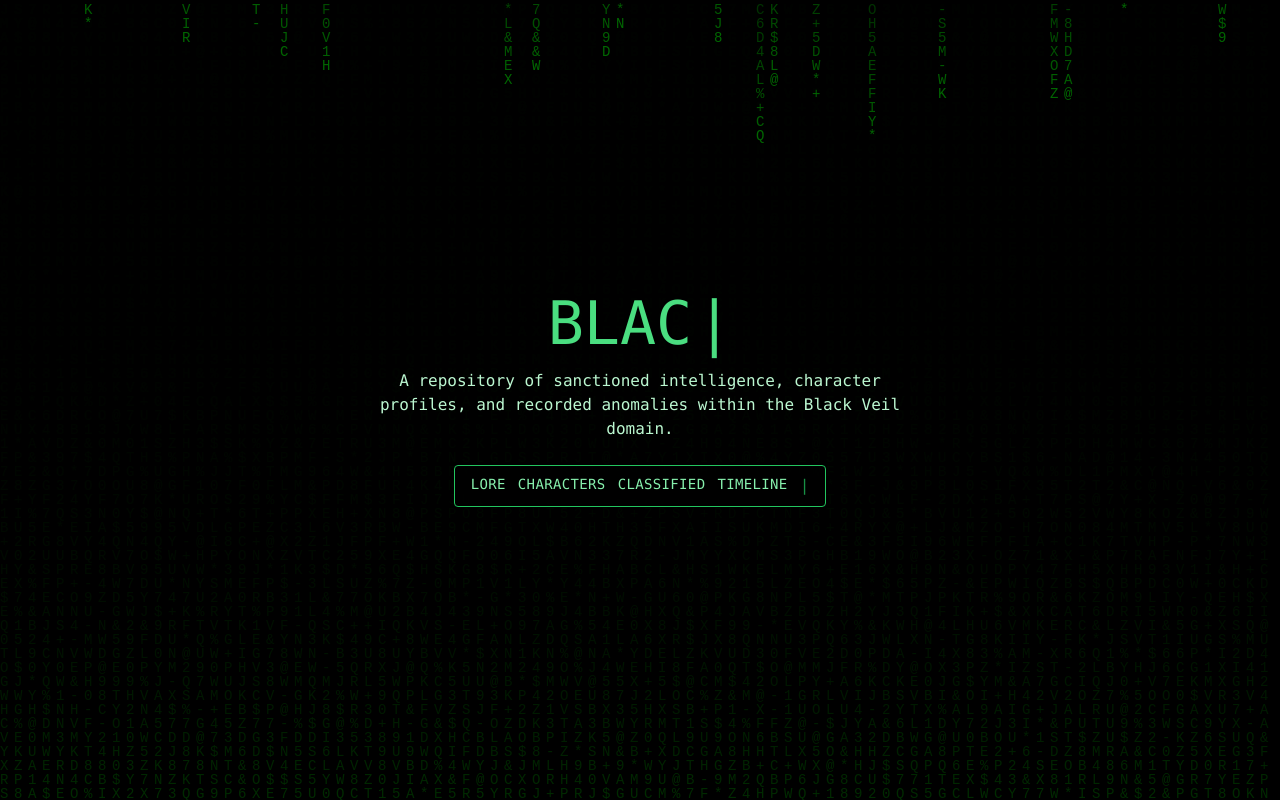
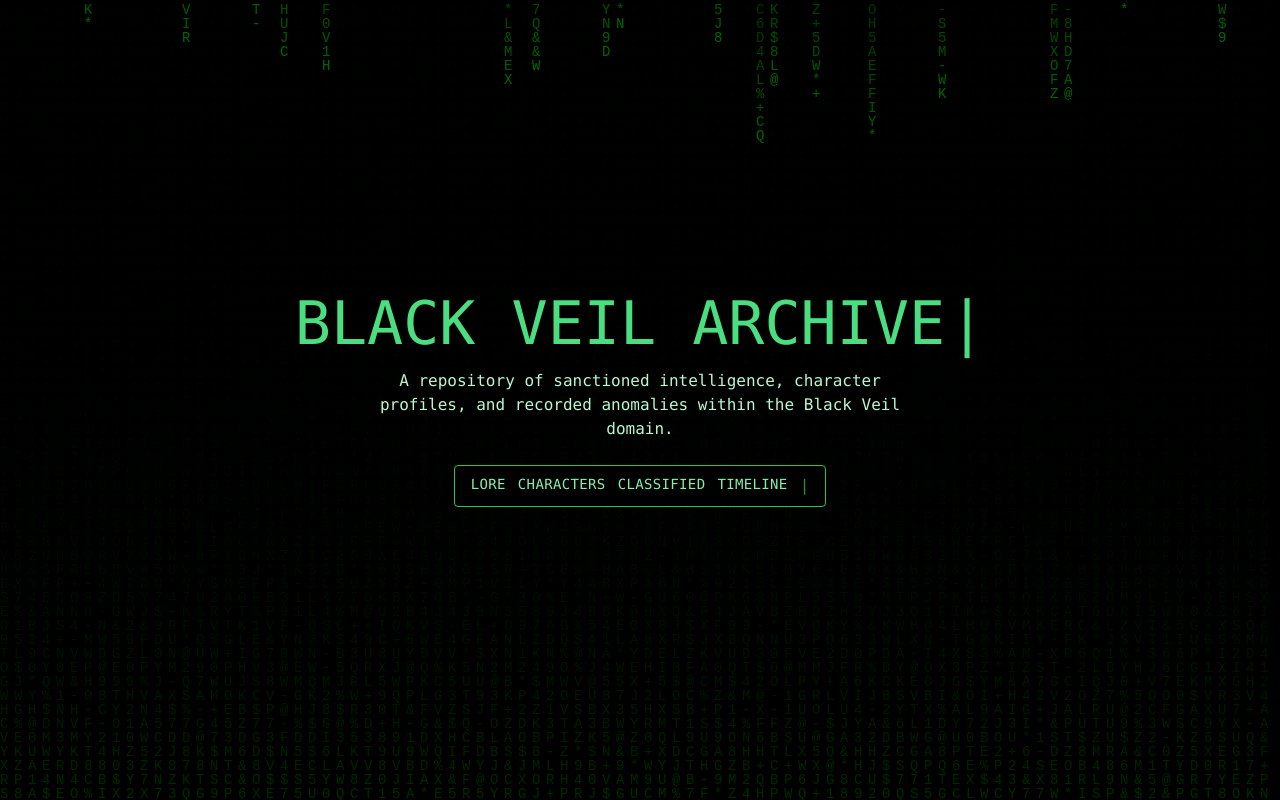
Before and after one commit to I-Am-Fox/BV-Foundation-Core, a Next.js app: page / in a window 1280 px wide. Built offline with nearby package versions, Linux system fonts and the light colour scheme.

Commit message:
Updated ConsoleTitle

```diff
--- a/components/ConsoleTitle.tsx
+++ b/components/ConsoleTitle.tsx
@@ -3,14 +3,16 @@
 interface ConsoleTitleProps {
   words: string[];
   className?: string;
-  pauseDuration?: number; // milliseconds
+  speed?: number;
+  pauseTime?: number;
 }
 
 const ConsoleTitle = ({
-                        words,
-                        className = '',
-                        pauseDuration = 1500,
-                      }: ConsoleTitleProps) => {
+  words,
+  className = '',
+  speed = 120,
+  pauseTime = 1500,
+}: ConsoleTitleProps) => {
   const [text, setText] = useState('');
   const [wordIndex, setWordIndex] = useState(0);
   const [direction, setDirection] = useState<'forward' | 'backward'>('forward');
@@ -29,14 +31,12 @@
     if (isPaused) return;
 
     const word = words[wordIndex];
-    const typingDelay = 120;
 
     const timer = setTimeout(() => {
-      let newText = '';
       let nextIndex = charIndex;
 
       if (direction === 'forward') {
-        newText = word.substring(0, nextIndex + 1);
+        setText(word.substring(0, nextIndex + 1));
         nextIndex += 1;
 
         if (nextIndex > word.length) {
@@ -44,44 +44,35 @@
           setTimeout(() => {
             setDirection('backward');
             setIsPaused(false);
-          }, pauseDuration);
+          }, pauseTime);
         } else {
           setCharIndex(nextIndex);
-          setText(newText);
         }
       } else {
-        newText = word.substring(0, nextIndex - 1);
+        setText(word.substring(0, nextIndex - 1));
         nextIndex -= 1;
 
         if (nextIndex < 0) {
-          const nextWord = (wordIndex + 1) % words.length;
-          setWordIndex(nextWord);
           setDirection('forward');
+          setWordIndex((wordIndex + 1) % words.length);
           setCharIndex(0);
           setText('');
         } else {
           setCharIndex(nextIndex);
-          setText(newText);
         }
       }
-    }, typingDelay);
+    }, speed);
 
     return () => clearTimeout(timer);
-  }, [charIndex, direction, isPaused, wordIndex, words, pauseDuration]);
+  }, [charIndex, direction, isPaused, pauseTime, speed, wordIndex, words]);
 
   return (
-      <h1
-          className={`text-4xl md:text-6xl font-mono text-green-400 ${className}`}
-      >
-        {text}
-        <span
-            className={`ml-1 ${
-                showCaret ? 'opacity-100' : 'opacity-0'
-            } transition-opacity`}
-        >
+    <h1 className={`text-4xl md:text-6xl font-mono text-green-400 ${className}`}>
+      {text}
+      <span className={`ml-1 ${showCaret ? 'opacity-100' : 'opacity-0'} transition-opacity`}>
         |
       </span>
-      </h1>
+    </h1>
   );
 };
 
```
